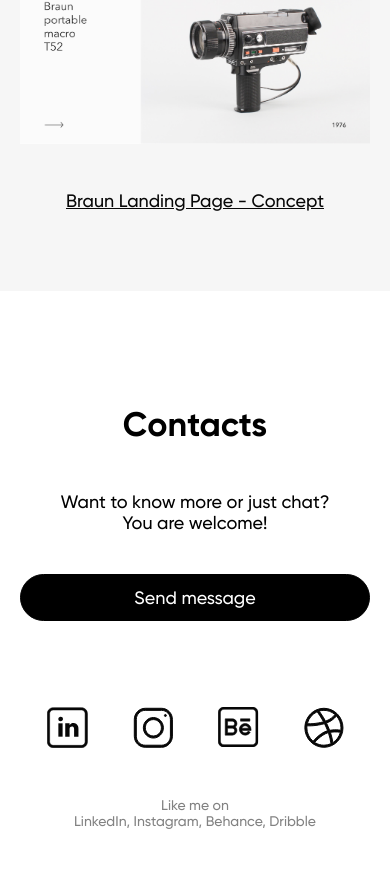
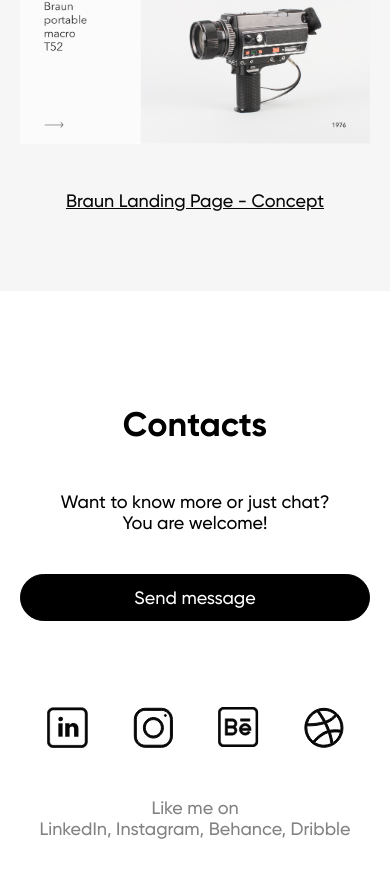
Before and after one commit to evgenikuz/denispage, a plain HTML site: page index.html in a window 390 px wide. Shown: the part 3824-4701 px from the top of the page. Drawn offline with Linux system fonts and the light colour scheme; files whose address does not match are found by name.

Commit message:
увеличила размер нижнего текста в моб версии

```diff
--- a/style.css
+++ b/style.css
@@ -278,4 +278,7 @@ h2 {
     .contact-btn {
         align-self: stretch;
     }
+    .hint {
+        font-size: 18px;
+    }
 }
```
